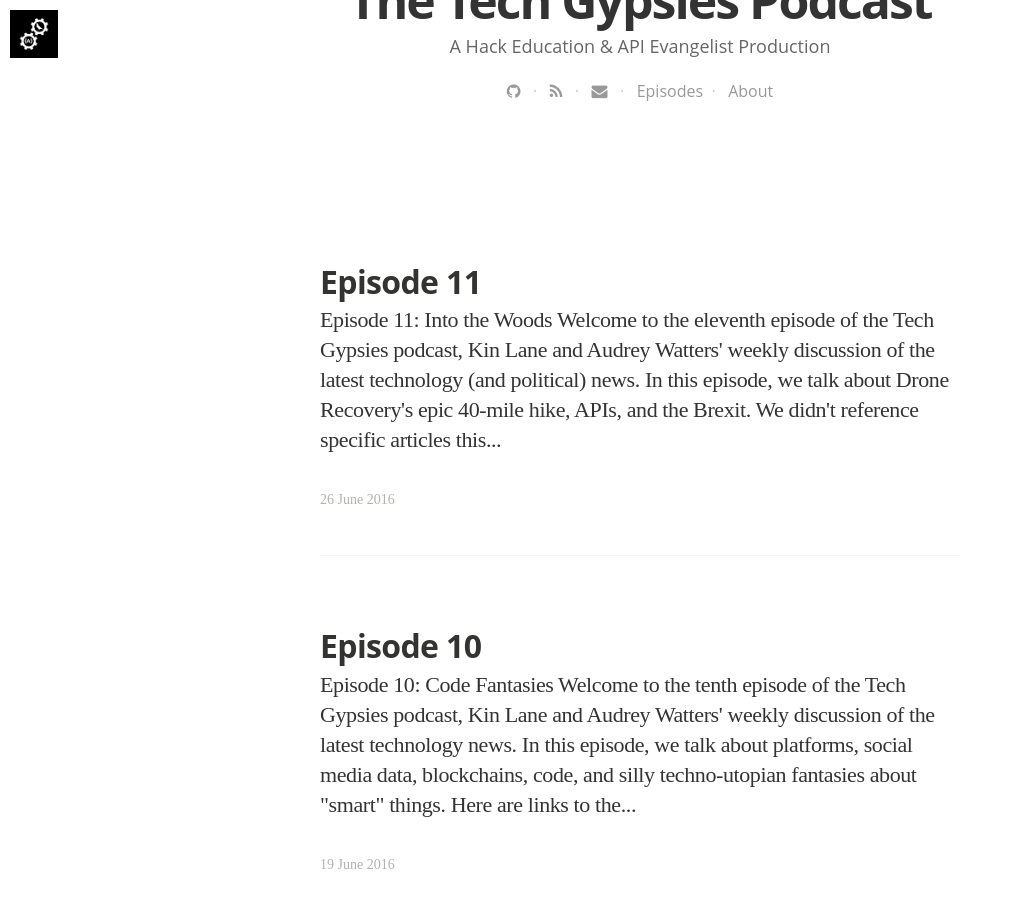
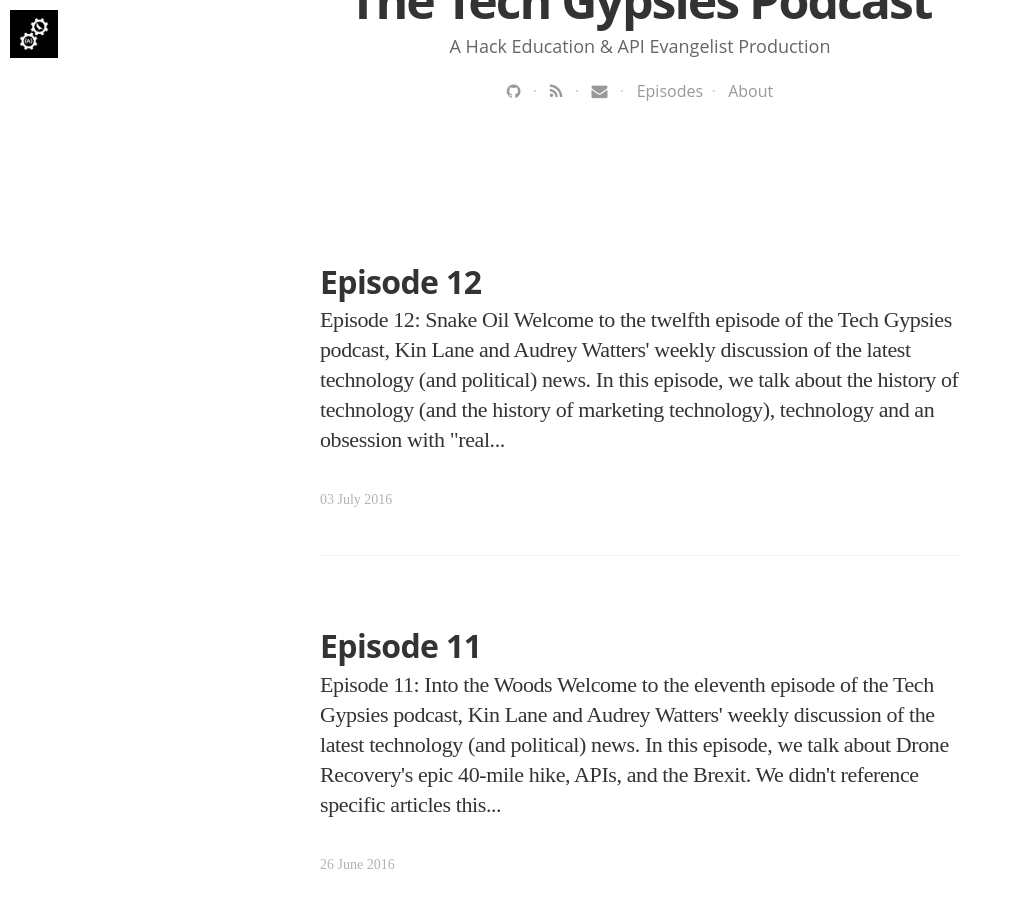
Before and after one commit to Techgypsies/podcast, a Jekyll site: the page built from blog/index.html, in a window 1280 px wide and 900 px high, scrolled down 559 px. Shown: the whole window, without its empty margins (0-1013 px from the left). Built offline with Jekyll 4.4.1, drawn with Linux system fonts in a browser that asks for light colours; nearby versions of some CDN libraries; some web fonts are replaced; the list of posts is cut into pages by our own code; some of the changed text lies outside the part shown.

Commit message:
new episode

```diff
--- a/_data/podcasts.yaml
+++ b/_data/podcasts.yaml
@@ -152,3 +152,17 @@
   tags:
   - Technology
   - Politics
+- title: "Tech Gypsies Episode 12"
+  summary: "In this episode, we talk about the history of technology (and the history of marketing technology), technology and an obsession with 'real time' data, and Hillary Clinton's 'innovation agenda.'"
+  description: "In this episode, we talk about the history of technology (and the history of marketing technology), technology and an obsession with 'real time' data, and Hillary Clinton's 'innovation agenda.'"
+  subtitle: "Tech, Scrutinized"
+  image: /assets/images/tech-gypsies-podcast-1500.png
+  audio_file: http://s3.amazonaws.com/techgypsies/tech-gypsies-podcast-2016-07-03.mp3
+  audio_length: 55359029
+  sound_cloud: https://soundcloud.com/kinlane/tech-gypsies-podcast-2016-07-03
+  duration: '0:38:26'
+  publish_date: "2016-07-03 09:00:00"
+  url: 2016/07/03/episode-12
+  tags:
+  - Technology
+  - Politics
--- /dev/null
+++ b/_posts/2016-07-03-episode-12.html
@@ -0,0 +1,27 @@
+---
+layout: post
+title: "Episode 12"
+date: 2016-07-03 08:35:00 +0000
+tags:
+image: https://s3.amazonaws.com/audreywatters/2016-07-03-light.jpg
+imagecredits: https://www.flickr.com/photos/143298399@N03/27414010083/in/dateposted/
+---
+<h3>Episode 12: Snake Oil</h3>
+<br />
+<p>Welcome to the twelfth episode of the Tech Gypsies podcast, <a href="http://kinlane.com">Kin Lane</a> and <a href="http://audreywatters.com">Audrey Watters</a>' weekly discussion of the latest technology (and political) news.</p>
+
+<p>In this episode, we talk about the history of technology (and the history of marketing technology), technology and an obsession with "real time" data, and Hillary Clinton's "innovation agenda."</p>
+
+<p>
+<iframe width="100%" height="166" scrolling="no" frameborder="no" src="https://w.soundcloud.com/player/?url=https%3A//api.soundcloud.com/tracks/272024420&amp;color=ff5500&amp;auto_play=false&amp;hide_related=false&amp;show_comments=true&amp;show_user=true&amp;show_reposts=false"></iframe>
+</p>
+
+<p>Here are the articles we referenced:</p>
+<ul>
+<li>"<a href="http://idlewords.com/talks/sase_panel.htm">The Moral Economy of Tech</a>" by Maciej Ceglowski</li>
+<li>"<a href="https://socialmediacollective.org/2016/07/01/why-i-am-suing-the-government/">Why I Am Suing the Government</a>" by Christian Sandvig</li>
+<li>"<a href="http://hackeducation.com/2016/07/02/virtual-reality">(Marketing) Virtual Reality in Education: A History</a>" on hackeducation.com</li>
+<li>"<a href="http://www.nytimes.com/2016/06/29/business/clintons-tech-policy-targets-young-entrepreneurs.html">Clinton's Tech Policy Targets Young Entrepreneurs</a>" in The New York TImes</li>
+</ul>
+
+<p>Feedback is whatever.</p>
--- a/index.html
+++ b/index.html
@@ -10,6 +10,6 @@
 
 <p><a href="http://podcast.techgypsi.es/blog/">Show notes</a> can also be subscribed to <a href="http://podcast.techgypsi.es/blog.xml">via RSS</a>.</p>
 
-<p><strong>Latest Episode: <a href="http://podcast.techgypsi.es/2016/06/26/episode-11">11</a></strong></p>
+<p><strong>Latest Episode: <a href="http://podcast.techgypsi.es/2016/07/03/episode-12">12</a></strong></p>
 
 <p style="text-align: right; font-size:12px"><em>Image credits: <a href="https://flic.kr/p/GTax17">Drone Recovery</a></em></p>
```
